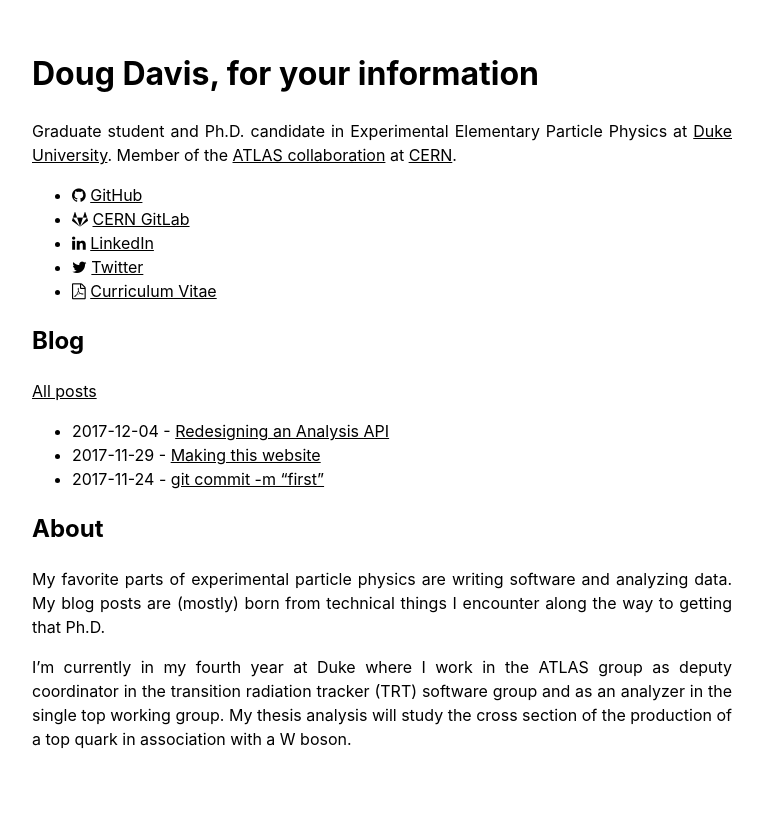
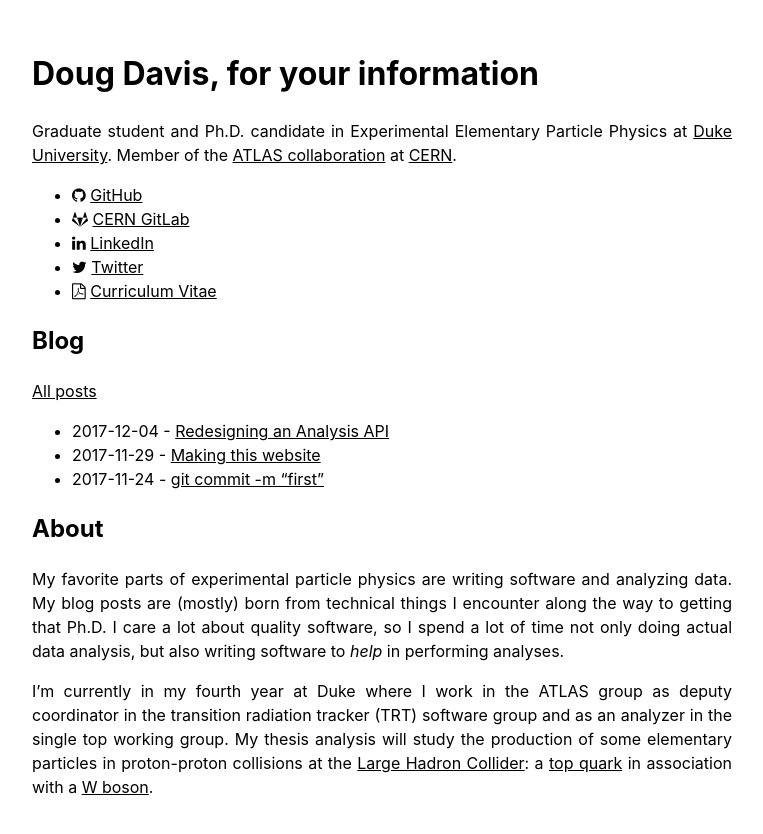
Before and after one commit to douglasdavis/ddavis.io, a Jekyll site: the page built from index.md, in a window 1280 px wide. Shown: the top 834 px of the page, without its empty margins (258-1021 px from the left). Built offline with Jekyll 4.4.1, drawn with Linux system fonts in a browser that asks for light colours.

Commit message:
add mathjax just in case, add to about

```diff
--- a/_includes/head.html
+++ b/_includes/head.html
@@ -8,5 +8,6 @@
   <link rel="icon" type="image/png" href="/assets/img/favicon.ico" />
   <link href="https://fonts.googleapis.com/css?family=Roboto+Mono|Roboto+Slab:300|Roboto:500" rel="stylesheet">
   <link href="//maxcdn.bootstrapcdn.com/font-awesome/4.7.0/css/font-awesome.min.css" rel="stylesheet">
+  <script src='https://cdnjs.cloudflare.com/ajax/libs/mathjax/2.7.2/MathJax.js?config=TeX-MML-AM_CHTML'></script>
   {% seo %}
 </head>
--- a/index.md
+++ b/index.md
@@ -26,10 +26,16 @@
 
 My favorite parts of experimental particle physics are writing
 software and analyzing data. My blog posts are (mostly) born from
-technical things I encounter along the way to getting that Ph.D.
+technical things I encounter along the way to getting that Ph.D. I
+care a lot about quality software, so I spend a lot of time not only
+doing actual data analysis, but also writing software to _help_ in
+performing analyses.
 
 I'm currently in my fourth year at Duke where I work in the ATLAS
 group as deputy coordinator in the transition radiation tracker (TRT)
 software group and as an analyzer in the single top working group.  My
-thesis analysis will study the cross section of the production of a
-top quark in association with a W boson.
+thesis analysis will study the production of some elementary particles
+in proton-proton collisions at the [Large Hadron
+Collider](https://en.wikipedia.org/wiki/Large_Hadron_Collider): a [top
+quark](https://en.wikipedia.org/wiki/Top_quark) in association with a
+[W boson](https://en.wikipedia.org/wiki/W_and_Z_bosons).
```
